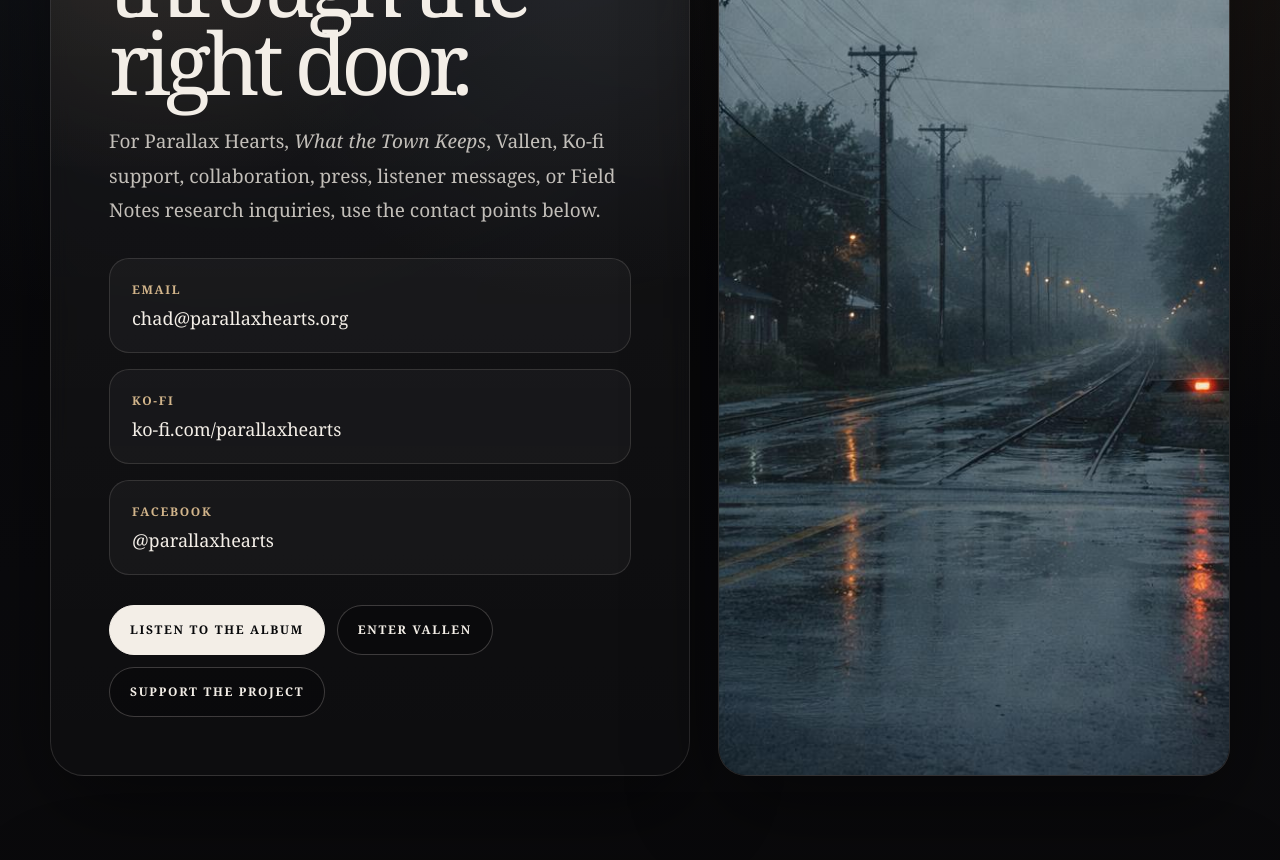
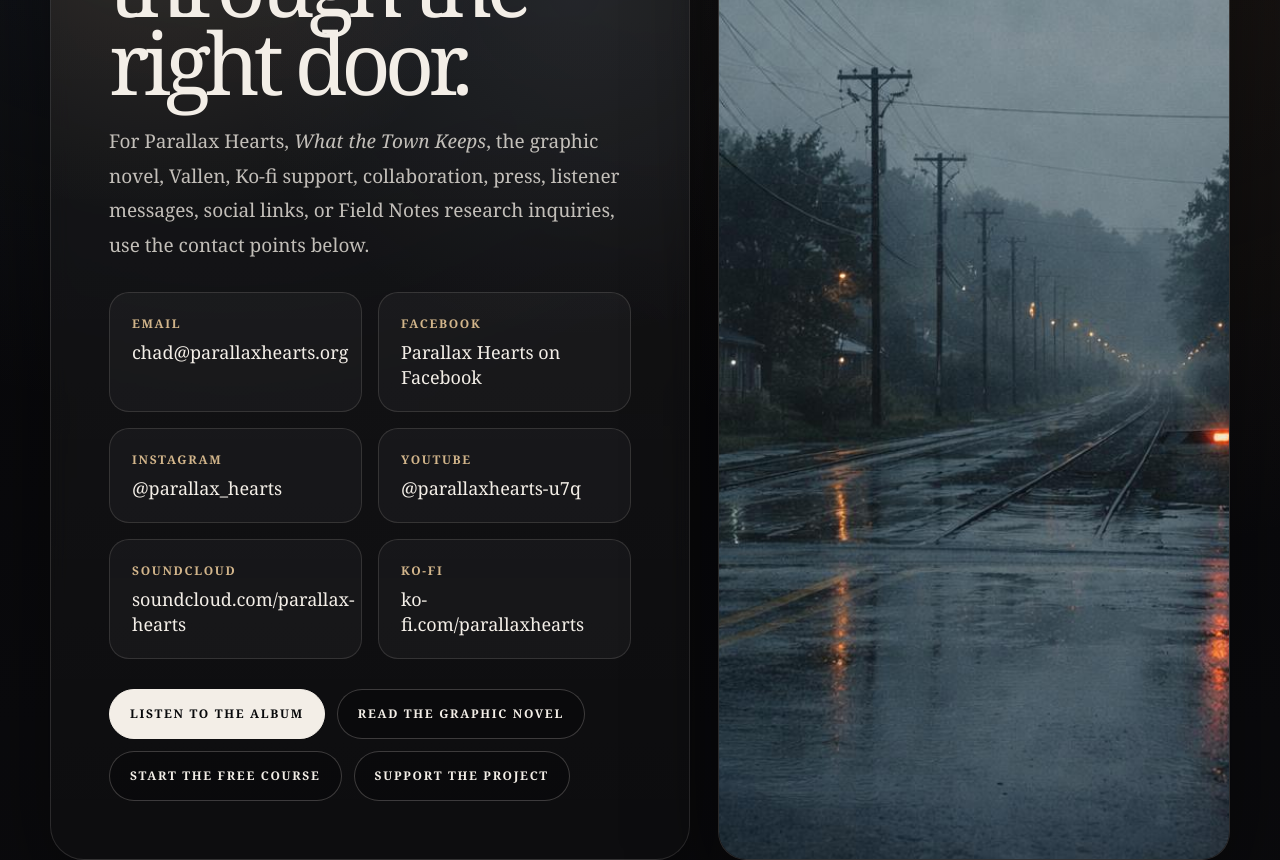
Before and after one commit to chthomps4/parallaxhearts-site, a Next.js app in the folder site/: page /contact in a window 1280 px wide. Shown: the part 400-1260 px from the top of the page. Built offline with nearby package versions, Linux system fonts and the light colour scheme.

Commit message:
Add social links to contact page

```diff
--- a/site/app/contact/page.tsx
+++ b/site/app/contact/page.tsx
@@ -3,19 +3,23 @@ import Link from "next/link";
 import type { Metadata } from "next";
 
 const koFiUrl = "https://ko-fi.com/parallaxhearts";
-const facebookUrl = "https://www.facebook.com/parallaxhearts";
+const facebookUrl = "https://www.facebook.com/share/1C7BVWq3f2/?mibextid=wwXIfr";
+const instagramUrl =
+  "https://www.instagram.com/parallax_hearts?igsh=MW11d2h3c3IxODhzYQ%3D%3D&utm_source=qr";
+const youtubeUrl = "https://youtube.com/@parallaxhearts-u7q?si=VZZQD2j6J1MEY-pk";
+const soundCloudUrl = "https://soundcloud.com/parallax-hearts";
 
 export const metadata: Metadata = {
   title: "Contact | Parallax Hearts",
   description:
-    "Contact Parallax Hearts for music, What the Town Keeps, Vallen story-world material, Ko-fi support, collaboration, press, listener messages, Field Notes, and research inquiries.",
+    "Contact Parallax Hearts for music, What the Town Keeps, the graphic novel, Vallen story-world material, Ko-fi support, social links, collaboration, press, Field Notes, and research inquiries.",
   alternates: {
     canonical: "/contact",
   },
   openGraph: {
     title: "Contact | Parallax Hearts",
     description:
-      "Reach Parallax Hearts for music, What the Town Keeps, Vallen story-world material, Ko-fi support, collaboration, press, listener messages, Field Notes, and research inquiries.",
+      "Reach Parallax Hearts for music, What the Town Keeps, the graphic novel, Vallen story-world material, Ko-fi support, social links, collaboration, press, Field Notes, and research inquiries.",
     url: "https://parallaxhearts.org/contact",
     siteName: "Parallax Hearts",
     images: [
@@ -32,10 +36,55 @@ export const metadata: Metadata = {
     card: "summary_large_image",
     title: "Contact | Parallax Hearts",
     description:
-      "Reach Parallax Hearts for music, What the Town Keeps, Vallen story-world material, Ko-fi support, collaboration, press, listener messages, Field Notes, and research inquiries.",
+      "Reach Parallax Hearts for music, What the Town Keeps, the graphic novel, Vallen story-world material, Ko-fi support, social links, collaboration, press, Field Notes, and research inquiries.",
     images: ["/images/world.jpg"],
   },
 };
+
+const navItems = [
+  ["Home", "/"],
+  ["Music", "/music"],
+  ["Story", "/project"],
+  ["Graphic Novel", "/graphic-novel"],
+  ["Forbidden Knowledge", "/forbidden-knowledge"],
+  ["Field Notes", "/field-notes"],
+  ["Shop", "/shop"],
+  ["Support", "/support"],
+  ["Contact", "/contact"],
+];
+
+const contactLinks = [
+  {
+    label: "Email",
+    value: "chad@parallaxhearts.org",
+    href: "mailto:chad@parallaxhearts.org",
+  },
+  {
+    label: "Facebook",
+    value: "Parallax Hearts on Facebook",
+    href: facebookUrl,
+  },
+  {
+    label: "Instagram",
+    value: "@parallax_hearts",
+    href: instagramUrl,
+  },
+  {
+    label: "YouTube",
+    value: "@parallaxhearts-u7q",
+    href: youtubeUrl,
+  },
+  {
+    label: "SoundCloud",
+    value: "soundcloud.com/parallax-hearts",
+    href: soundCloudUrl,
+  },
+  {
+    label: "Ko-fi",
+    value: "ko-fi.com/parallaxhearts",
+    href: koFiUrl,
+  },
+];
 
 const inquiryLanes = [
   {
@@ -45,6 +94,10 @@ const inquiryLanes = [
   {
     title: "What the Town Keeps",
     text: "Story world, Vallen, graphic novel material, visual archive, lyrics, album art, or related creative work.",
+  },
+  {
+    title: "Graphic Novel / Visual Archive",
+    text: "Chapter pages, visual novel updates, page art, story adaptation, and built-in website archive questions.",
   },
   {
     title: "Ko-fi / Support",
@@ -95,15 +148,7 @@ export default function ContactPage() {
                 alignItems: "center",
               }}
             >
-              {[
-                ["Home", "/"],
-                ["Music", "/music"],
-                ["Story", "/project"],
-                ["Field Notes", "/field-notes"],
-                ["Shop", "/shop"],
-                ["Support", "/support"],
-                ["Contact", "/contact"],
-              ].map(([label, href]) => (
+              {navItems.map(([label, href]) => (
                 <Link
                   key={label}
                   href={href}
@@ -176,20 +221,24 @@ export default function ContactPage() {
                     fontSize: "19px",
                   }}
                 >
-                  For Parallax Hearts, <em>What the Town Keeps</em>, Vallen,
-                  Ko-fi support, collaboration, press, listener messages, or
-                  Field Notes research inquiries, use the contact points below.
+                  For Parallax Hearts, <em>What the Town Keeps</em>, the
+                  graphic novel, Vallen, Ko-fi support, collaboration, press,
+                  listener messages, social links, or Field Notes research
+                  inquiries, use the contact points below.
                 </p>
 
                 <div
                   style={{
                     display: "grid",
+                    gridTemplateColumns: "repeat(auto-fit, minmax(230px, 1fr))",
                     gap: "16px",
                     marginTop: "30px",
-                    maxWidth: "720px",
+                    maxWidth: "820px",
                   }}
                 >
+                  {contactLinks.map((item) => (
                     <div
+                      key={item.label}
                       style={{
                         border: "1px solid var(--line)",
                         borderRadius: "20px",
@@ -207,87 +256,23 @@ export default function ContactPage() {
                           fontSize: "12px",
                         }}
                       >
-                      Email
+                        {item.label}
                       </strong>
                       <a
-                      href="mailto:chad@parallaxhearts.org"
+                        href={item.href}
+                        target={item.href.startsWith("http") ? "_blank" : undefined}
+                        rel={item.href.startsWith("http") ? "noreferrer" : undefined}
                         style={{
                           color: "var(--paper)",
                           textDecoration: "none",
                           fontSize: "18px",
+                          lineHeight: 1.35,
                         }}
                       >
-                      chad@parallaxhearts.org
+                        {item.value}
                       </a>
                     </div>
-
-                  <div
-                    style={{
-                      border: "1px solid var(--line)",
-                      borderRadius: "20px",
-                      padding: "22px",
-                      background: "rgba(255,255,255,0.035)",
-                    }}
-                  >
-                    <strong
-                      style={{
-                        display: "block",
-                        marginBottom: "8px",
-                        color: "var(--gold)",
-                        textTransform: "uppercase",
-                        letterSpacing: "0.14em",
-                        fontSize: "12px",
-                      }}
-                    >
-                      Ko-fi
-                    </strong>
-                    <a
-                      href={koFiUrl}
-                      target="_blank"
-                      rel="noreferrer"
-                      style={{
-                        color: "var(--paper)",
-                        textDecoration: "none",
-                        fontSize: "18px",
-                      }}
-                    >
-                      ko-fi.com/parallaxhearts
-                    </a>
-                  </div>
-
-                  <div
-                    style={{
-                      border: "1px solid var(--line)",
-                      borderRadius: "20px",
-                      padding: "22px",
-                      background: "rgba(255,255,255,0.035)",
-                    }}
-                  >
-                    <strong
-                      style={{
-                        display: "block",
-                        marginBottom: "8px",
-                        color: "var(--gold)",
-                        textTransform: "uppercase",
-                        letterSpacing: "0.14em",
-                        fontSize: "12px",
-                      }}
-                    >
-                      Facebook
-                    </strong>
-                    <a
-                      href={facebookUrl}
-                      target="_blank"
-                      rel="noreferrer"
-                      style={{
-                        color: "var(--paper)",
-                        textDecoration: "none",
-                        fontSize: "18px",
-                      }}
-                    >
-                      @parallaxhearts
-                    </a>
-                  </div>
+                  ))}
                 </div>
 
                 <div
@@ -302,8 +287,12 @@ export default function ContactPage() {
                     Listen to the Album
                   </Link>
 
-                  <Link href="/project" className="secondary-button">
-                    Enter Vallen
+                  <Link href="/graphic-novel" className="secondary-button">
+                    Read the Graphic Novel
+                  </Link>
+
+                  <Link href="/forbidden-knowledge" className="secondary-button">
+                    Start the Free Course
                   </Link>
 
                   <Link href="/support" className="secondary-button">
```
Lines whose indentation alone changed are shown as unchanged.
